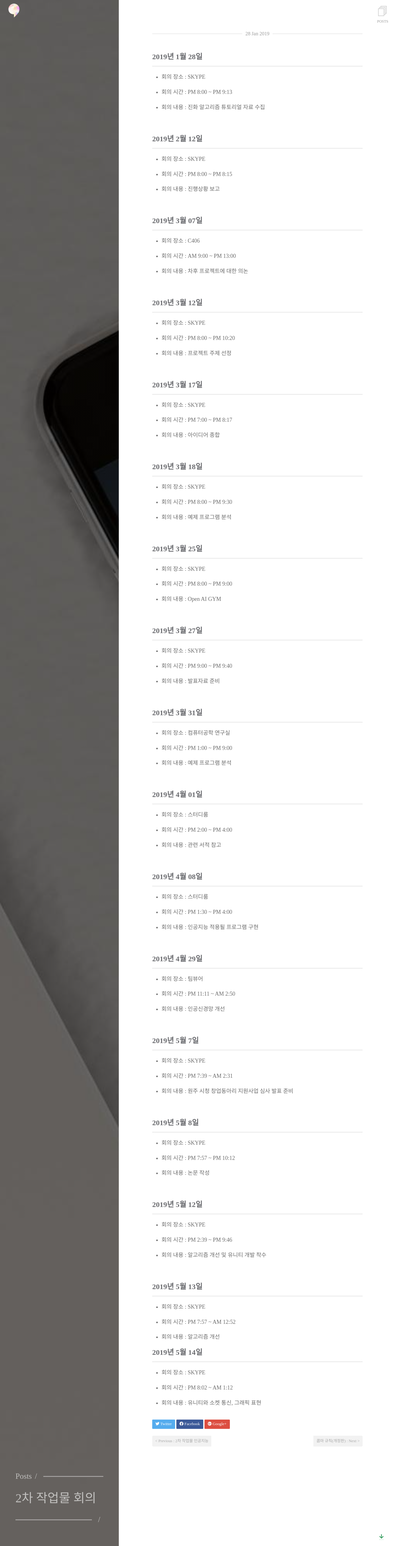
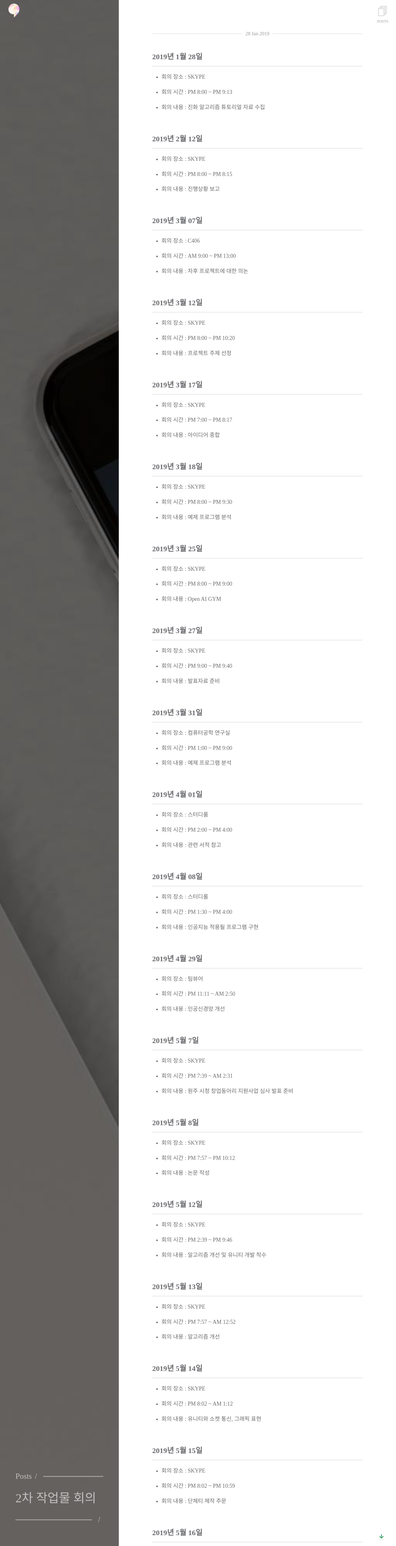
Before and after one commit to commadev/commadev.github.io, a Jekyll site: the page built from _posts/2019-01-28-2차 작업물 회의.md, in a window 1280 px wide. Shown: the part 11-5000 px from the top of the page at 31% size. Built offline with Jekyll 4.4.1, drawn with Linux system fonts in a browser that asks for light colours; nearby versions of some CDN libraries; some web fonts are replaced.

Commit message:
[post] update content meeting

```diff
--- a/_posts/2019-01-28-2차 작업물 회의.md
+++ b/_posts/2019-01-28-2차 작업물 회의.md
@@ -130,8 +130,26 @@
 - 회의 시간 : PM 7:57 ~ AM 12:52
 - 회의 내용 : 알고리즘 개선
 
+<br/>
+
 ## 2019년 5월 14일
 
 - 회의 장소 : SKYPE
 - 회의 시간 : PM 8:02 ~ AM 1:12
 - 회의 내용 : 유니티와 소켓 통신, 그래픽 표현
+
+<br/>
+
+## 2019년 5월 15일
+
+- 회의 장소 : SKYPE
+- 회의 시간 : PM 8:02 ~ PM 10:59
+- 회의 내용 : 단체티 제작 주문
+
+<br/>
+
+## 2019년 5월 16일
+
+- 회의 장소 : SKYPE
+- 회의 시간 : PM 8:08 ~ AM 11:48
+- 회의 내용 : 소켓 통신 개선, 유니티 개선, 알고리즘 개선
```
